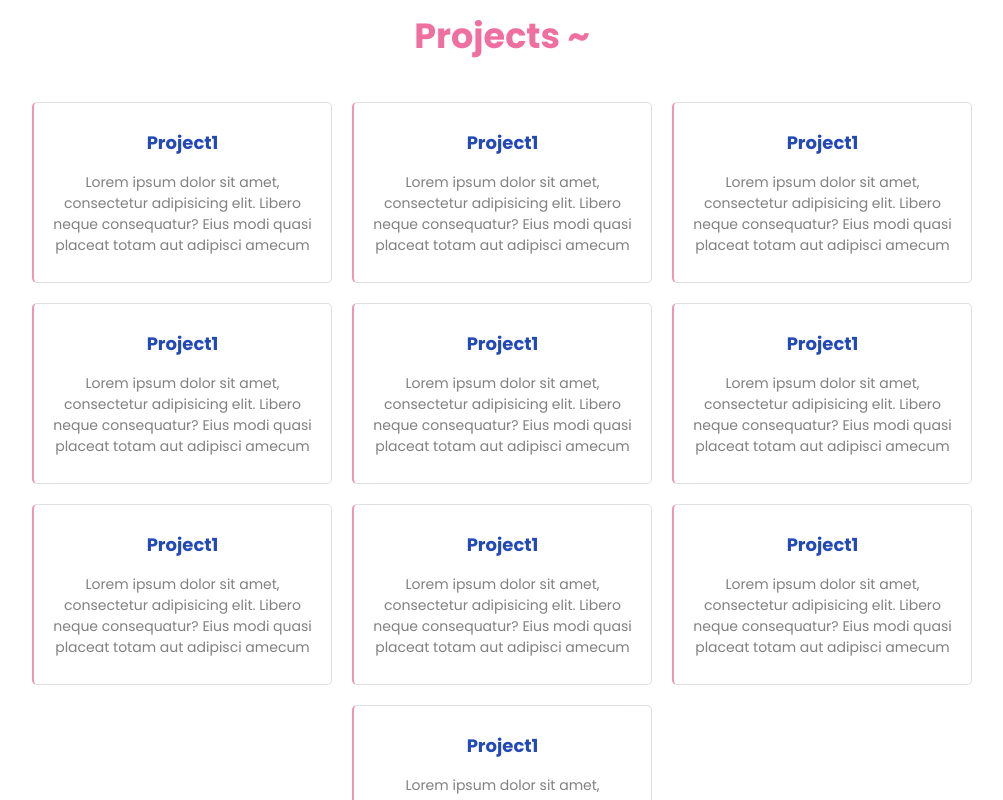
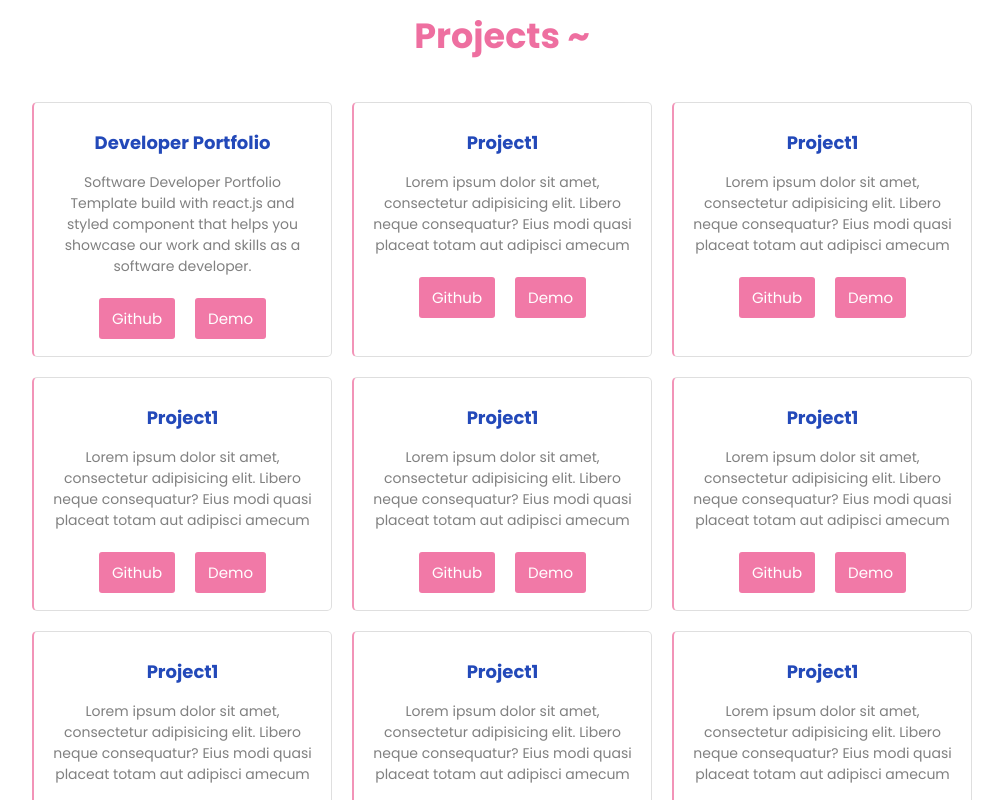
Before and after one commit to sandeep8854/sandeep, a React (Vite) app: page / in a window 1280 px wide. Shown: the part 2720-3520 px from the top of the page, without its empty margins (138-1141 px from the left). Built offline with nearby package versions, Linux system fonts and the light colour scheme.

Commit message:
Adding new two component

```diff
--- a/src/components/Projects/Project.jsx
+++ b/src/components/Projects/Project.jsx
@@ -1,10 +1,14 @@
+import GithubButton from "../Button/GithubButton";
+import LinkButton from "../Button/LinkButton";
 import "./project.css";
 
 const Project = () => {
   const projectData = [
     {
-      name: "Project1",
-      desc: "Lorem ipsum dolor sit amet, consectetur adipisicing elit. Libero neque consequatur? Eius modi quasi placeat totam aut adipisci amecum",
+      name: "Developer Portfolio",
+      desc: "Software Developer Portfolio Template build with react.js and styled component that helps you showcase our work and skills as a software developer.",
+      gitHub: "https://github.com/sandeep8854/sandeep",
+      linkDemo: "https://sandeepprajapati.vercel.app/",
     },
     {
       name: "Project1",
@@ -58,6 +62,12 @@ const Project = () => {
                   <p className="project-text" key={index}>
                     {ele.desc}
                   </p>
+                  <div className="button-container">
+                    <>
+                      <GithubButton />
+                      <LinkButton />
+                    </>
+                  </div>
                 </div>
               </>
             );
--- a/src/components/Projects/project.css
+++ b/src/components/Projects/project.css
@@ -40,9 +40,16 @@ h4,
   font-size: 14px;
   color: #808080;
   font-weight: 300;
+  padding-bottom: 3rem;
 }
 .project-wrapper {
   display: flex;
   flex-wrap: wrap;
   justify-content: center;
 }
+.button-container {
+  display: flex;
+  align-items: center;
+  justify-content: center;
+  gap: 2rem;
+}
```
